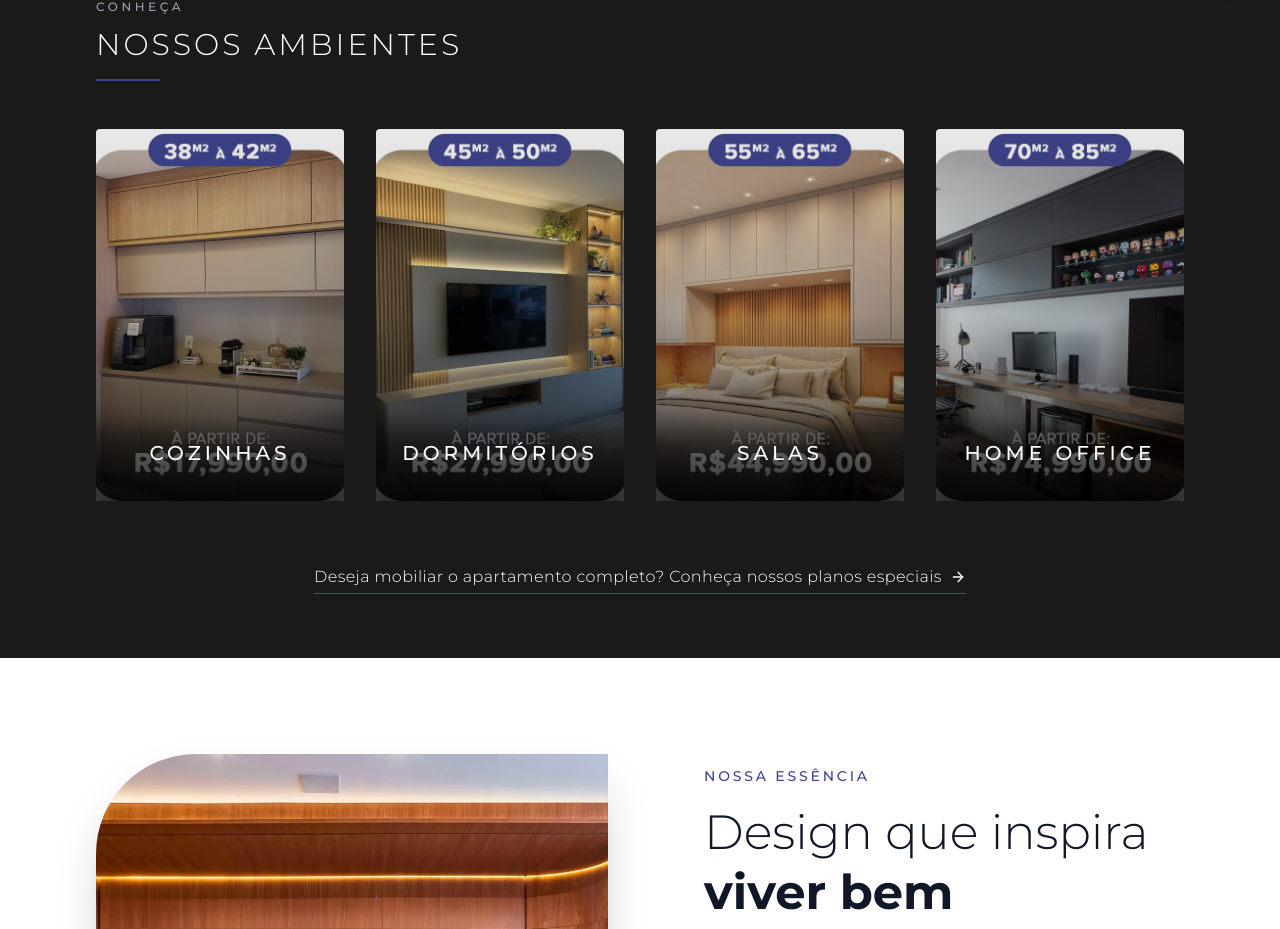
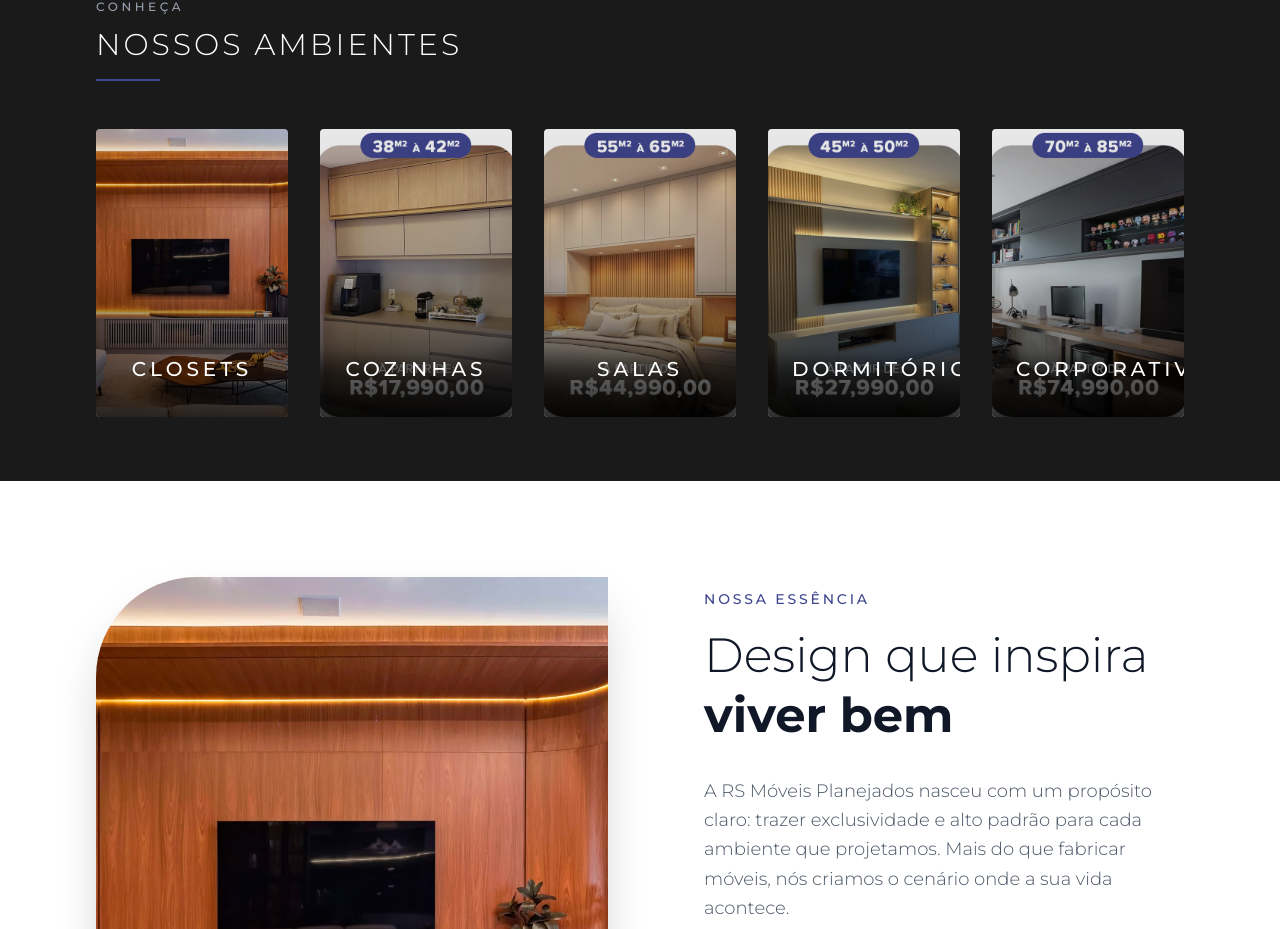
Before and after one commit to rsmoveisplanejados/rs-moveis-lp, a React (Vite) app: page / in a window 1280 px wide. Shown: the part 793-1722 px from the top of the page. Built offline with nearby package versions, Linux system fonts and the light colour scheme; no server answers.

Commit message:
feat: Add Closets to environments and remove bottom CTA

```diff
--- a/src/components/ServicesGrid.tsx
+++ b/src/components/ServicesGrid.tsx
@@ -4,10 +4,11 @@ import { ArrowRight } from 'lucide-react';
 
 export default function ServicesGrid() {
     const environments = [
+        { title: "Closets", desc: "Organização e design sob medida.", img: "/fotoprincipal02.png" },
         { title: "Cozinhas", desc: "O coração da casa com design funcional.", img: "/planosrsplanejadosPrancheta-1.png" },
-        { title: "Dormitórios", desc: "Refúgios de conforto e intimidade.", img: "/planosrsplanejadosPrancheta-2.png" },
         { title: "Salas", desc: "Elegância para receber com estilo.", img: "/planosrsplanejadosPrancheta-3.png" },
-        { title: "Home Office", desc: "Produtividade com sofisticação.", img: "/planosrsplanejadosPrancheta-4.png" },
+        { title: "Dormitórios", desc: "Refúgios de conforto.", img: "/planosrsplanejadosPrancheta-2.png" },
+        { title: "Corporativo", desc: "Produtividade com sofisticação.", img: "/planosrsplanejadosPrancheta-4.png" },
     ];
 
     return (
@@ -34,7 +35,7 @@ export default function ServicesGrid() {
                     <div className="h-0.5 w-16 bg-brand-accent"></div>
                 </div>
 
-                <div className="grid grid-cols-2 lg:grid-cols-4 gap-4 md:gap-6 lg:gap-8">
+                <div className="grid grid-cols-2 lg:grid-cols-5 gap-4 md:gap-6 lg:gap-8">
                     {environments.map((env, index) => (
                         <motion.div
                             key={env.title}
@@ -59,11 +60,7 @@ export default function ServicesGrid() {
                     ))}
                 </div>
 
-                <div className="mt-16 text-center">
-                    <a href="/lp" className="inline-flex items-center gap-2 text-white border-b border-brand-accent pb-1 hover:text-brand-accent transition-colors font-light tracking-wide">
-                        Deseja mobiliar o apartamento completo? Conheça nossos planos especiais <ArrowRight size={16} />
-                    </a>
-                </div>
+
             </div>
         </section>
     );
```
